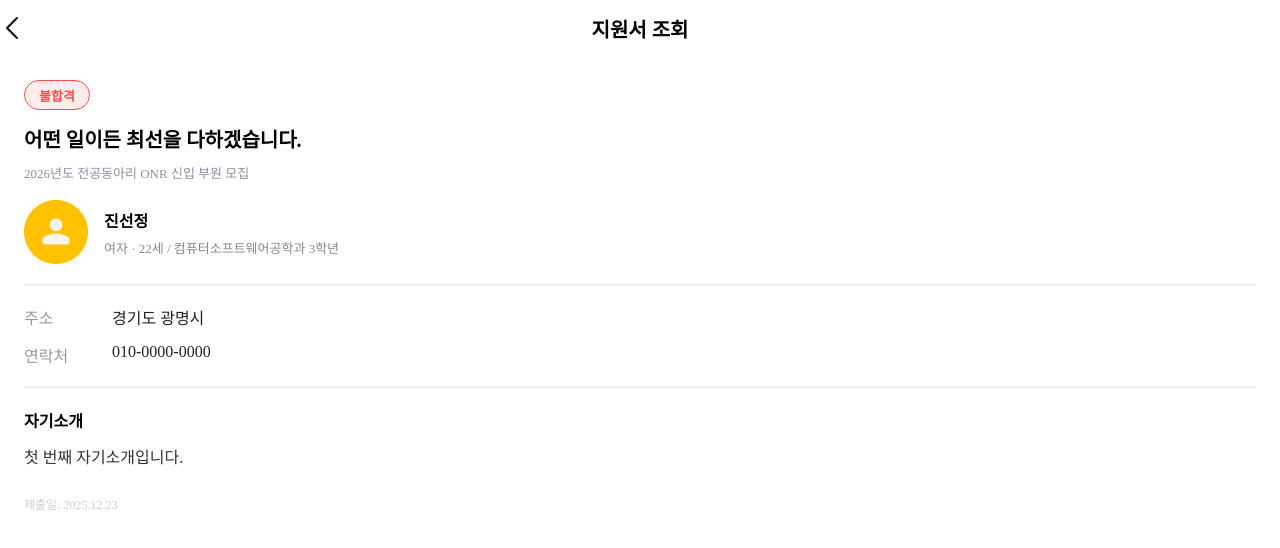
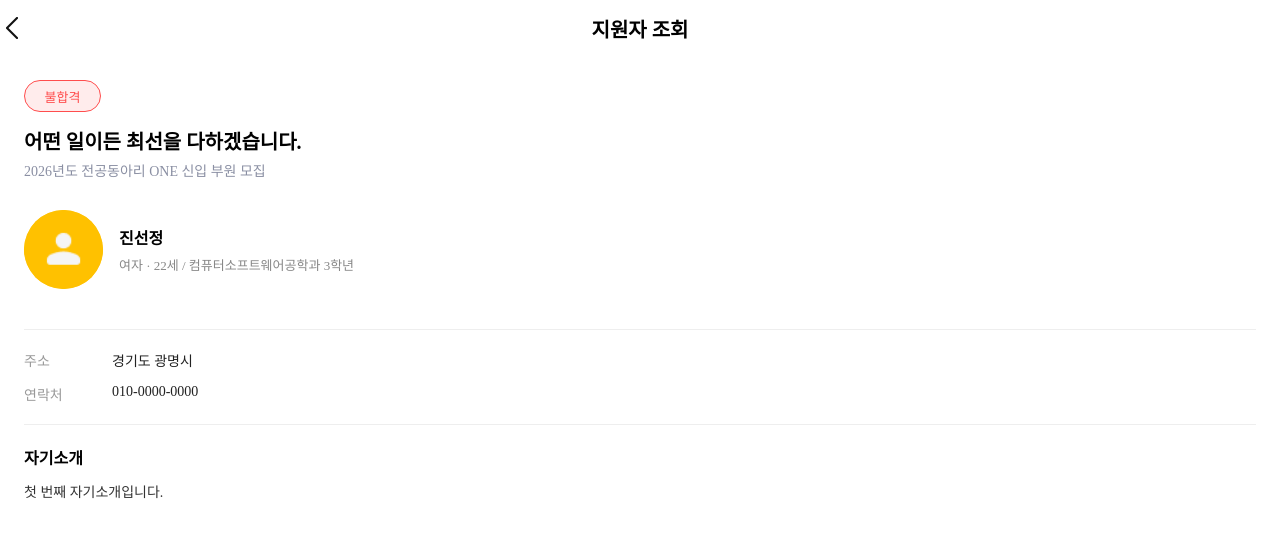
Before and after one commit to MARS-crew/mars7_recruit_front, a React (Vite) app: page /applications/1 in a window 1280 px wide. Shown: the top 548 px of the page. Built offline with nearby package versions, Linux system fonts and the light colour scheme.

Commit message:
DMDR-16, 17: css 수정

```diff
--- a/src/pages/applicationDetail.jsx
+++ b/src/pages/applicationDetail.jsx
@@ -1,5 +1,3 @@
-
-
 import { useMemo } from "react";
 import { useNavigate, useParams } from "react-router-dom";
 import Header from "../components/header";
@@ -11,8 +9,7 @@ const mockApplicationDetails = [
     id: 1,
     status: "reject",
     title: "어떤 일이든 최선을 다하겠습니다.",
-    summary: "2026년도 전공동아리 ONR 신입 부원 모집",
-    date: "2025.12.23",
+    summary: "2026년도 전공동아리 ONE 신입 부원 모집",
     name: "진선정",
     gender: "여자",
     age: 22,
@@ -26,14 +23,13 @@ const mockApplicationDetails = [
     id: 2,
     status: "pass",
     title: "어떤 일이든 최선을 다하겠습니다.",
-    summary: "2026년도 전공동아리 ONR 신입 부원 모집",
-    date: "2025.12.23",
+    summary: "2026년도 전공동아리 ONE 신입 부원 모집",
     name: "진선정",
     gender: "여자",
     age: 22,
     major: "컴퓨터소프트웨어공학과",
     grade: "3학년",
-    address: "서울특별시",
+    address: "경기도 광명시",
     phone: "010-0000-0000",
     intro: "두 번째 자기소개입니다.",
   },
@@ -41,14 +37,13 @@ const mockApplicationDetails = [
     id: 3,
     status: "pending",
     title: "어떤 일이든 최선을 다하겠습니다.",
-    summary: "2026년도 전공동아리 ONR 신입 부원 모집",
-    date: "2025.12.23",
+    summary: "2026년도 전공동아리 ONE 신입 부원 모집",
     name: "진선정",
     gender: "여자",
     age: 22,
     major: "컴퓨터소프트웨어공학과",
     grade: "3학년",
-    address: "인천광역시",
+    address: "경기도 광명시",
     phone: "010-0000-0000",
     intro: "세 번째 자기소개입니다.",
   },
@@ -68,14 +63,14 @@ function StatusPill({ status }) {
         display: "inline-flex",
         alignItems: "center",
         justifyContent: "center",
-        minWidth: 64,
-        height: 30,
+        minWidth: 77,
+        height: 32,
         padding: "0 14px",
         borderRadius: 999,
         border: `1.5px solid ${s.border}`,
         background: s.bg,
         color: s.color,
-        fontWeight: 700,
+        fontWeight: 500,
         fontSize: 13,
         flexShrink: 0,
       }}
@@ -96,8 +91,12 @@ export default function ApplicationDetail() {
 
   if (!detail) {
     return (
-      <div style={{ paddingBottom: 40 }}>
-        <Header title="지원서 조회" leftAction={() => navigate(-1)} />
+      <div
+        style={{
+          paddingBottom: 40,
+        }}
+      >
+        <Header title="지원자 조회" leftAction={() => navigate(-1)} />
         <div style={{ padding: 24 }}>
           <p>지원서를 찾을 수 없습니다.</p>
         </div>
@@ -106,8 +105,12 @@ export default function ApplicationDetail() {
   }
 
   return (
-    <div style={{ paddingBottom: 40 }}>
-      <Header title="지원서 조회" leftAction={() => navigate(-1)} />
+    <div
+      style={{
+        paddingBottom: 40,
+      }}
+    >
+      <Header title="지원자 조회" leftAction={() => navigate(-1)} />
 
       <div style={{ padding: 24 }}>
         {/* 상태 */}
@@ -116,8 +119,8 @@ export default function ApplicationDetail() {
         </div>
 
         {/* 제목 */}
-        <h2 style={{ margin: "8px 0 10px", fontSize: 20 }}>{detail.title}</h2>
-        <div style={{ color: "#8A8FA3", fontSize: 13, marginBottom: 18 }}>
+        <h2 style={{ margin: "8px 0 10px", fontSize: 20, fontWeight: 600, marginBottom: 5 }}>{detail.title}</h2>
+        <div style={{ color: "#8A8FA3", fontSize: 14, fontWeight: 500, marginBottom: 30 }}>
           {detail.summary}
         </div>
 
@@ -125,8 +128,8 @@ export default function ApplicationDetail() {
         <div style={{ display: "flex", alignItems: "center", gap: 16 }}>
           <div
             style={{
-              width: 64,
-              height: 64,
+              width: 79,
+              height: 79,
               borderRadius: "50%",
               overflow: "hidden",
               flexShrink: 0,
@@ -141,24 +144,24 @@ export default function ApplicationDetail() {
           </div>
 
           <div>
-            <div style={{ fontWeight: 700, fontSize: 16 }}>{detail.name}</div>
+            <div style={{ fontWeight: 600, fontSize: 16 }}>{detail.name}</div>
             <div style={{ color: "#888", marginTop: 6, fontSize: 13 }}>
               {detail.gender} · {detail.age}세 / {detail.major} {detail.grade}
             </div>
           </div>
         </div>
 
-        <div style={{ height: 1, background: "#eee", margin: "20px 0" }} />
+        <div style={{ height: 1, background: "#eee", margin: "40px 0 20px" }} />
 
         {/* 주소, 연락처 */}
         <div style={{ display: "grid", rowGap: 14 }}>
           <div style={{ display: "flex", gap: 24 }}>
-            <div style={{ width: 64, color: "#999" }}>주소</div>
-            <div style={{ color: "#222" }}>{detail.address}</div>
+            <div style={{ fontSize: 14, fontWeight: 400, width: 64, color: "#999" }}>주소</div>
+            <div style={{ fontSize: 14, fontWeight: 400, color: "#222" }}>{detail.address}</div>
           </div>
           <div style={{ display: "flex", gap: 24 }}>
-            <div style={{ width: 64, color: "#999" }}>연락처</div>
-            <div style={{ color: "#222" }}>{detail.phone}</div>
+            <div style={{ fontSize: 14, fontWeight: 400, width: 64, color: "#999" }}>연락처</div>
+            <div style={{ fontSize: 14, fontWeight: 400, color: "#222" }}>{detail.phone}</div>
           </div>
         </div>
 
@@ -166,15 +169,12 @@ export default function ApplicationDetail() {
 
         {/* 자기소개 */}
         <div>
-          <div style={{ fontWeight: 700, fontSize: 16, marginBottom: 12 }}>
+          <div style={{ fontWeight: 600, fontSize: 16, marginBottom: 12 }}>
             자기소개
           </div>
-          <p style={{ margin: 0, lineHeight: 1.7, color: "#333" }}>{detail.intro}</p>
+          <p style={{ fontWeight: 400, fontSize: 14, margin: 0, lineHeight: 1.7, color: "#333" }}>{detail.intro}</p>
         </div>
 
-        <div style={{ marginTop: 24, color: "#C9CDD6", fontSize: 12 }}>
-          제출일: {detail.date}
-        </div>
       </div>
     </div>
   );
--- a/src/pages/applications.jsx
+++ b/src/pages/applications.jsx
@@ -42,14 +42,14 @@ function StatusPill({ status }) {
         display: "inline-flex",
         alignItems: "center",
         justifyContent: "center",
-        minWidth: 64,
-        height: 30,
+        minWidth: 77,
+        height: 32,
         padding: "0 14px",
         borderRadius: 999,
         border: `1.5px solid ${s.border}`,
         background: s.bg,
         color: s.color,
-        fontWeight: 700,
+        fontWeight: 500,
         fontSize: 13,
         flexShrink: 0,
       }}
@@ -93,8 +93,8 @@ export default function Applications() {
                 <div style={{ flex: 1, minWidth: 0 }}>
                   <div
                     style={{
-                      fontWeight: 800,
-                      fontSize: 16,
+                      fontSize: 15,
+                      fontWeight: 700,
                       color: "#111",
                       overflow: "hidden",
                       textOverflow: "ellipsis",
@@ -107,7 +107,7 @@ export default function Applications() {
                   <div
                     style={{
                       marginTop: 6,
-                      fontSize: 13,
+                      fontSize: 12,
                       color: "#8A8FA3",
                       overflow: "hidden",
                       textOverflow: "ellipsis",
```
